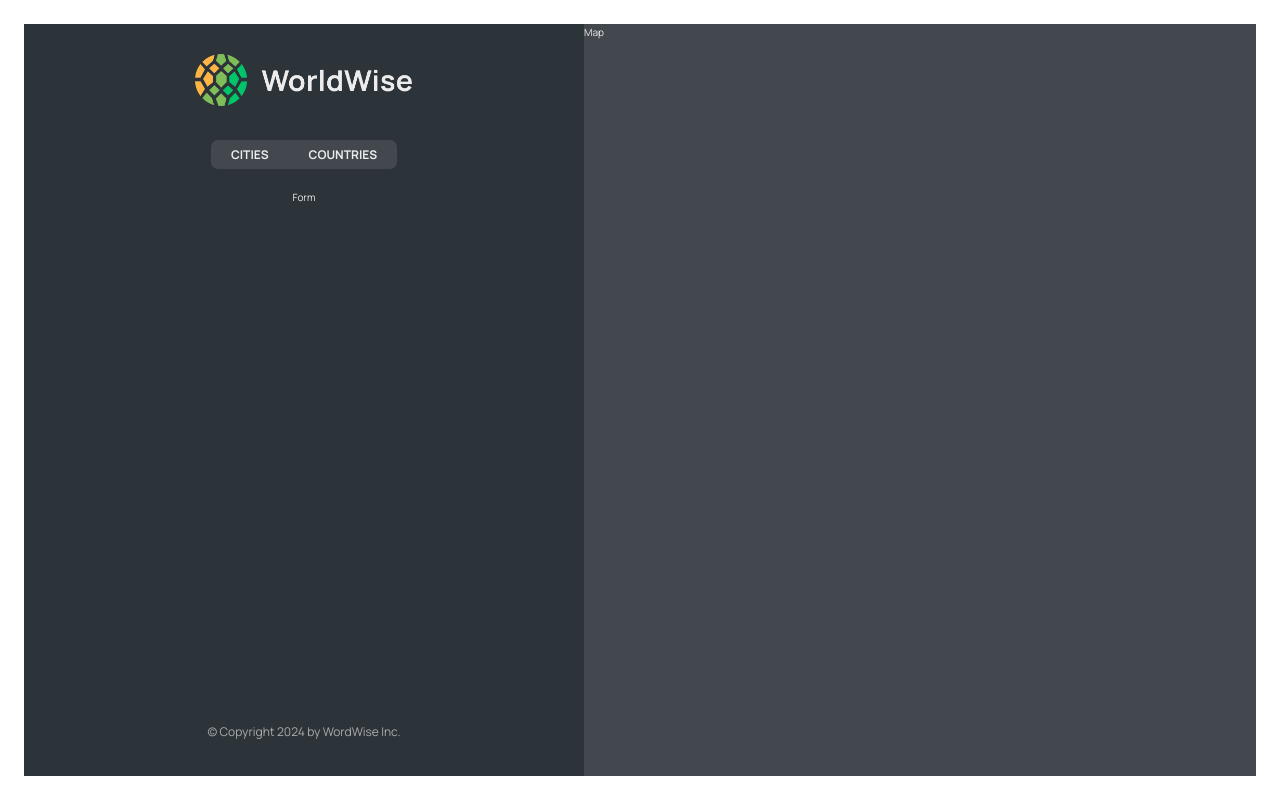
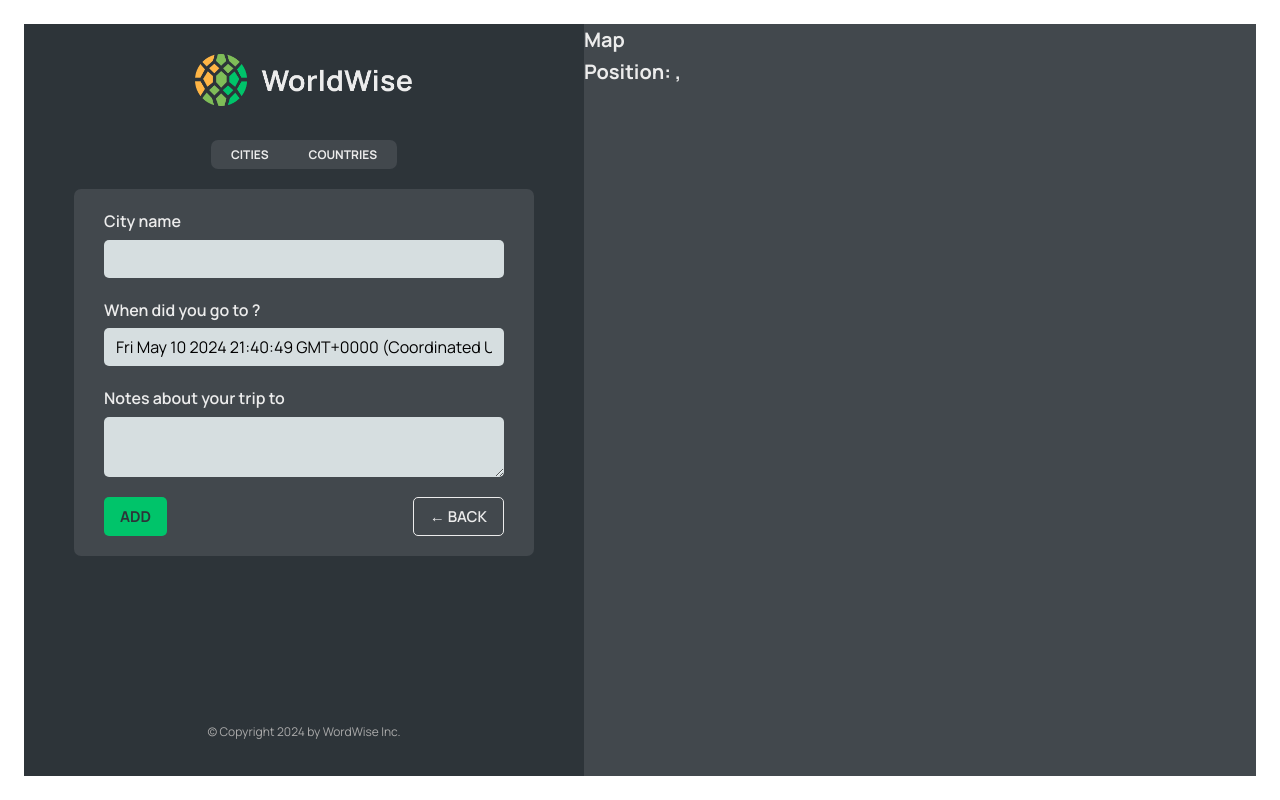
Before and after one commit to LuaanNguyen/worldwise, a React (Vite) app: page /app/form in a window 1280 px wide. Built offline with nearby package versions, Linux system fonts and the light colour scheme; data requests are answered from the project's data file.

Commit message:
Prorgrammatic Navigation

```diff
--- a/src/App.jsx
+++ b/src/App.jsx
@@ -10,6 +10,7 @@
 import CityList from "./components/CityList";
 import CountryList from "./components/CountryList";
 import City from "./components/City";
+import Form from "./components/Form";
 
 const BASE_URL = "http://localhost:8000/cities";
 
@@ -55,7 +56,7 @@
             path="countries"
             element={<CountryList cities={cities} isLoading={isLoading} />}
           ></Route>
-          <Route path="form" element={<p>Form</p>}></Route>
+          <Route path="form" element={<Form />}></Route>
         </Route>
         <Route path="*" element={<PageNotFound />} />
       </Routes>
--- /dev/null
+++ b/src/components/Button.jsx
@@ -0,0 +1,10 @@
+import styles from "./Button.module.css";
+
+function Button({ children, onClick, type }) {
+  return (
+    <button onClick={onClick} className={`${styles.btn} ${styles[type]}`}>
+      {children}
+    </button>
+  );
+}
+export default Button;
--- a/src/components/City.jsx
+++ b/src/components/City.jsx
@@ -1,4 +1,4 @@
-import { useParams } from "react-router-dom";
+import { useParams, useSearchParams } from "react-router-dom";
 import styles from "./City.module.css";
 
 const formatDate = (date) =>
@@ -11,7 +11,10 @@
 
 function City() {
   const { id } = useParams();
-  console.log(x);
+  const [searchParams, setSearchParams] = useSearchParams();
+
+  const lat = searchParams.get("lat");
+  const lng = searchParams.get("lng");
 
   // TEMP DATA
   const currentCity = {
@@ -24,7 +27,13 @@
   const { cityName, emoji, date, notes } = currentCity;
 
   return (
-    <h1>City {id}</h1>
+    <>
+      <h1>City {id}</h1>
+      <p>
+        Position: {lat}, {lng}
+      </p>
+    </>
+
     // <div className={styles.city}>
     //   <div className={styles.row}>
     //     <h6>City name</h6>
--- a/src/components/CityItem.jsx
+++ b/src/components/CityItem.jsx
@@ -10,11 +10,14 @@
   }).format(new Date(date));
 
 function CityItem({ city }) {
-  const { cityName, emoji, date, id } = city;
+  const { cityName, emoji, date, id, position } = city;
 
   return (
     <li>
-      <Link to={`${id}`} className={styles.cityItem}>
+      <Link
+        to={`${id}?lat=${position.lat}&lng=${position.lng}`}
+        className={styles.cityItem}
+      >
         <span className={styles.emoji}>{emoji}</span>
         <h3 className={styles.name}>{cityName}</h3>
         <time className={styles.date}>({formatDate(date)})</time>
--- a/src/components/CountryList.jsx
+++ b/src/components/CountryList.jsx
@@ -24,7 +24,7 @@
   return (
     <ul className={styles.countryList}>
       {countries.map((country) => (
-        <CountryItem country={country} key={country} />
+        <CountryItem country={country} key={country.country} />
       ))}
     </ul>
   );
--- a/src/components/Form.jsx
+++ b/src/components/Form.jsx
@@ -1,8 +1,9 @@
 // "https://api.bigdatacloud.net/data/reverse-geocode-client?latitude=0&longitude=0"
 
 import { useState } from "react";
-
+import Button from "./Button";
 import styles from "./Form.module.css";
+import { useNavigate } from "react-router-dom";
 
 export function convertToEmoji(countryCode) {
   const codePoints = countryCode
@@ -17,6 +18,7 @@
   const [country, setCountry] = useState("");
   const [date, setDate] = useState(new Date());
   const [notes, setNotes] = useState("");
+  const navigate = useNavigate();
 
   return (
     <form className={styles.form}>
@@ -49,8 +51,17 @@
       </div>
 
       <div className={styles.buttons}>
-        <button>Add</button>
-        <button>&larr; Back</button>
+        <Button type="primary">Add</Button>
+        <Button
+          type="back"
+          onClick={(e) => {
+            e.preventDefault();
+            navigate(-1);
+          }}
+        >
+          {/* Navigate Back */}
+          &larr; Back
+        </Button>
       </div>
     </form>
   );
--- a/src/components/Map.jsx
+++ b/src/components/Map.jsx
@@ -1,7 +1,26 @@
+import { useNavigate, useSearchParams } from "react-router-dom";
 import styles from "./Map.module.css";
 
 function Map() {
-  return <div className={styles.mapContainer}>Map</div>;
+  const navigate = useNavigate(); //return a function called "Navigate"
+  const [searchParams, setSearchParams] = useSearchParams();
+
+  const lat = searchParams.get("lat");
+  const lng = searchParams.get("lng");
+
+  return (
+    <div
+      className={styles.mapContainer}
+      onClick={() => {
+        navigate("form");
+      }}
+    >
+      <h1>Map</h1>
+      <h1>
+        Position: {lat}, {lng}
+      </h1>
+    </div>
+  );
 }
 
 export default Map;
```
